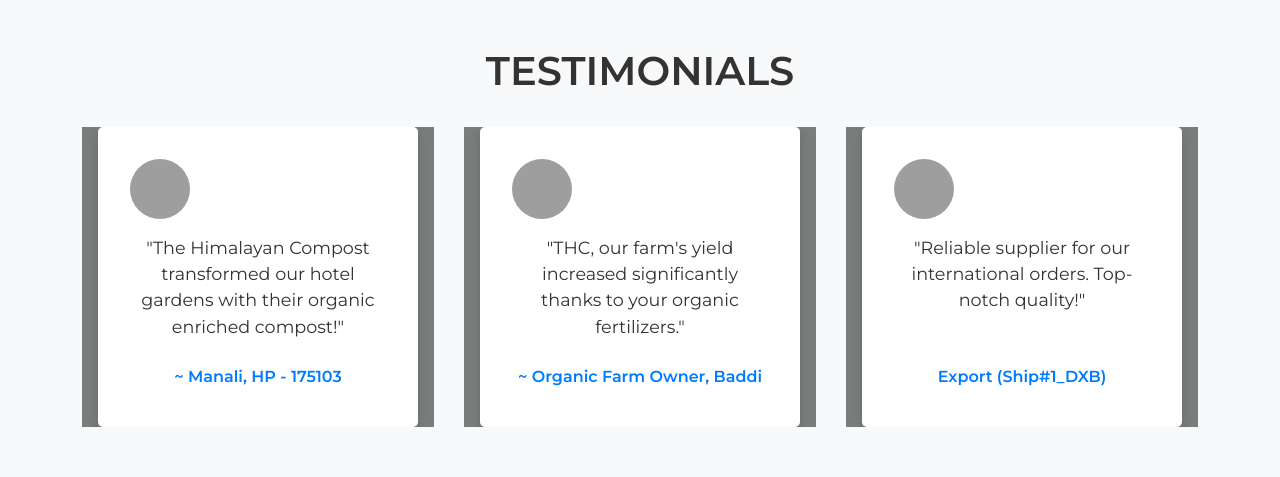
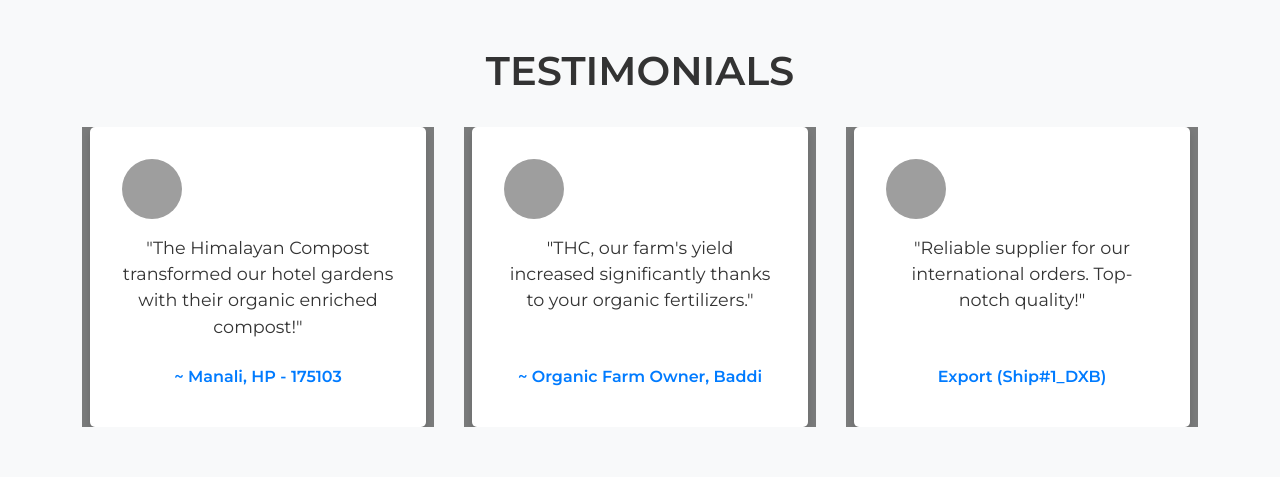
Before and after one commit to TheHimalayanCompost/website, a plain HTML site: page index.html in a window 1280 px wide. Shown: the part 5440-5917 px from the top of the page. Drawn offline with nearby package versions, Linux system fonts and the light colour scheme; grey boxes are pictures that could not be loaded.

Commit message:
Update style.css

```diff
--- a/style.css
+++ b/style.css
@@ -471,12 +471,13 @@
     padding: 2rem;
     border-radius: 5px;
     text-align: center;
-    margin: 0 1rem;
+    margin: 0 0.5rem;
     box-shadow: 0 4px 10px rgba(0, 0, 0, 0.15);
     min-height: 300px;
     display: flex;
     flex-direction: column;
     justify-content: space-between;
+    max-width: calc(100% - 1rem);
 }
 
 .testimonial-card img {
```
